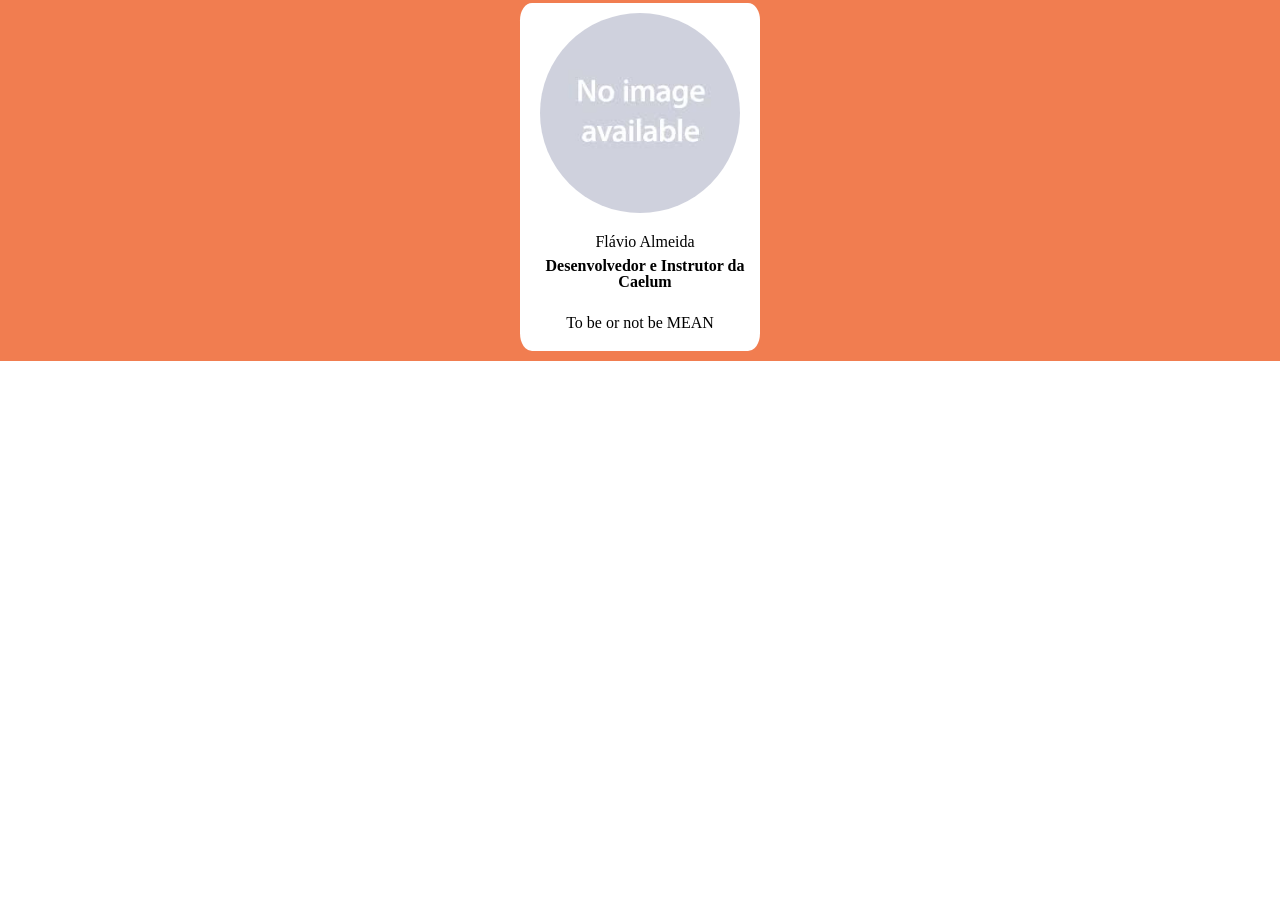
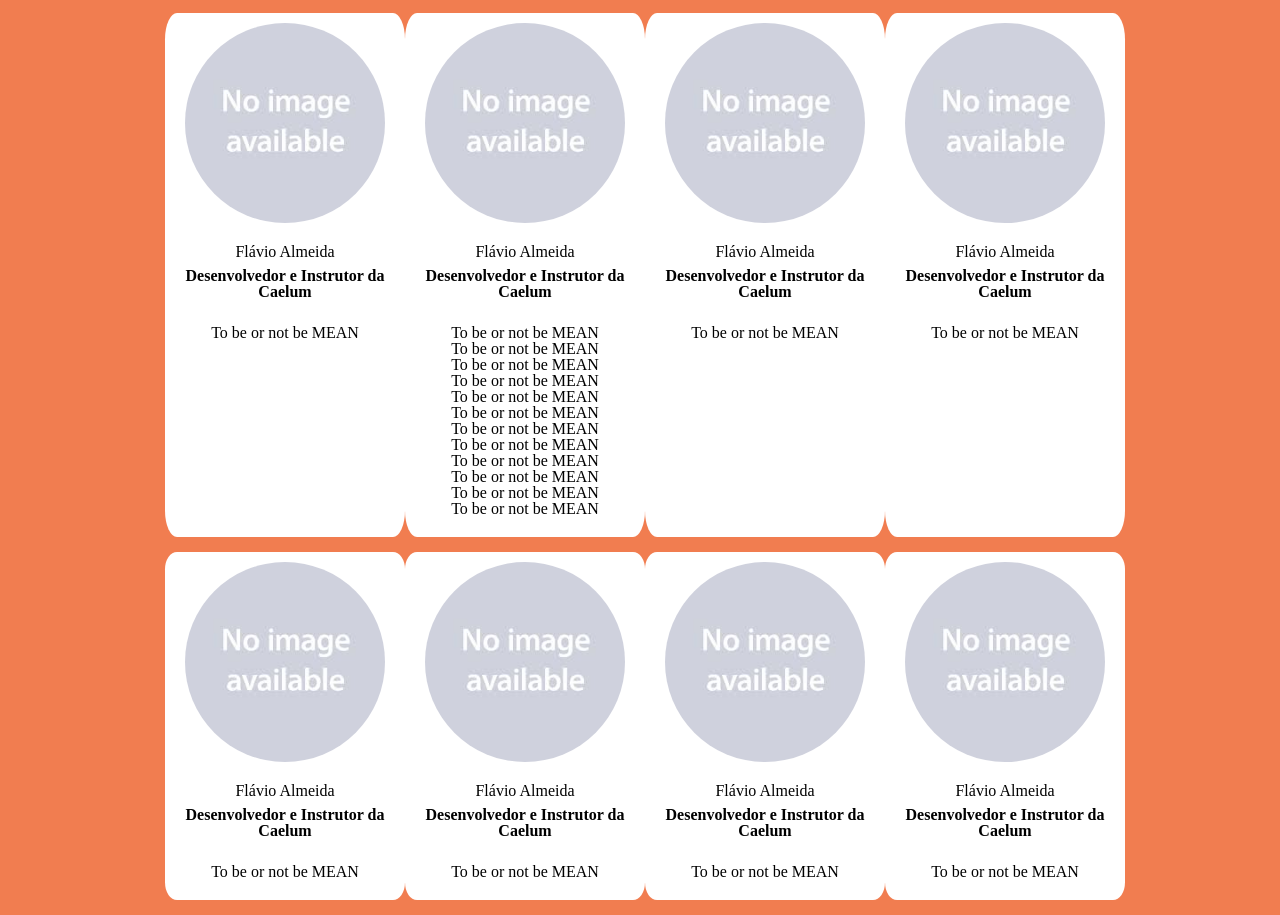
Before and after one commit to IrlanFreitas/AluraConf, a plain HTML site: page index.html in a window 1280 px wide. Shown: the part 668-1583 px from the top of the page. Before the commit the page ends 1029 px from the top, so only its background shows below. Drawn offline with Linux system fonts and the light colour scheme.

Commit message:
Painel - Falta ajuste de redimencionamento

```diff
--- a/css/header.css
+++ b/css/header.css
@@ -11,15 +11,13 @@ header a {
     color: white;
 }
 
-
-
-header > *, ul {
+header > *,header ul {
     display: flex;
     justify-content: center;
     align-items: center;
 }
 
-ul :nth-child(2) {
+header ul :nth-child(2) {
     margin-left: 10px;
 }
 
--- a/css/painel.css
+++ b/css/painel.css
@@ -1,5 +1,5 @@
 main .titulo {
-    font-size: 2.3em;
+    font-size: 2em;
     text-transform: uppercase;
 }
 
@@ -17,7 +17,7 @@ main .titulo, main .subTitulo {
 main {
     background-color: #F17D50;
     padding-top: 10px;
-    padding-bottom: 10px;
+    padding-bottom: 15px;
 }
 
 .imgPaletrante {
@@ -27,20 +27,45 @@ main {
     margin-bottom: 10px;
 }
 
-.descricaoPalestrante {
+.nomePalestrante {
     text-transform: capitalize;
     line-height: 2em;
 }
 
-main li {
+.palestrante {
     background-color: white;
     margin-top: 15px;
     padding: 10px;
     border-radius: 5%;
     text-align: center;
-    width: 240px;
+    min-width: 240px;
+    margin-left: 5px;
+    margin-right: 5px;
 }
 
-main li h1 {
+.descricaoPalestrante {
+    background-color: white;
+    margin-top: 15px;
+    padding: 10px;
+    border-radius: 5%;
+    text-align: center;
+    height: auto !important;
+}
+
+.descricaoPalestrante li {
+    display: block;
+}
+
+.palestrante h1 {
     font-weight: bold;
 }
+
+.painelPalestrantes {
+    display: grid;
+    grid-template-columns: 25% 25% 25% 25%;
+    /* grid-auto-rows: auto; */
+    /* grid-template-rows: auto auto; */
+    /* grid-auto-rows: minmax(100px, auto); */
+    width: 75vw;
+    margin: auto;
+}
--- a/css/sobre.css
+++ b/css/sobre.css
@@ -12,3 +12,8 @@
     padding-left: 5px;
     padding-right: 5px;
 }
+
+.sobre {
+    padding-bottom: 10px;
+    padding-top: 5px;
+}
--- a/index.html
+++ b/index.html
@@ -2,8 +2,8 @@
 <html lang="pt-br">
 
 <head>
-        <!-- C:\Users\Dell-5547\Documents\Desenvolvimento\Side Projects\AluraConf\img\ -->
-    <link href="img/front.png" rel="icon" >
+    <!-- C:\Users\Dell-5547\Documents\Desenvolvimento\Side Projects\AluraConf\img\ -->
+    <link href="img/front.png" rel="icon">
     <title>AluraConf</title>
     <meta charset="UTF-8">
     <meta name="viewport" content="width=device-width, initial-scale=1">
@@ -36,20 +36,103 @@
         <h1 class="titulo">Muito conteúdo: do frontend ao backend</h1>
         <h2 class="subTitulo">30 de Maio de 2017 - na Cidade Maravilhosa</h2>
         <p>Com a AluraConf abordaremos o que há de novidade e conhecimentos essenciais a um desenvolvedor mobile.</p>
-        <p>É uma grande chance de ficar por dentro dos assuntos de Android, iOS, Web mobile, desenvolvimento híbrido, UX, além da parte backend com Rest, Microservices, e</p>
+        <p>É uma grande chance de ficar por dentro dos assuntos de Android, iOS, Web mobile, desenvolvimento híbrido, UX, além
+            da parte backend com Rest, Microservices, e</p>
         <p>BigData. O desenvolvedor atualizado vai estar aqui.</p>
     </section>
     <main id="painel">
         <h1 class="titulo">Palestrantes</h1>
         <h2 class="subTitulo">Aprenda com os palestrantes&nbsp;que são referencia no&nbsp;mercado</h2>
-        <ul>
-            <li>
+        <ul class="painelPalestrantes">
+            <li class="palestrante">
                 <figure>
                     <img class="imgPaletrante" src="./img/palestrantes/placeholder.jpeg" alt="Palestrante">
-                    <figcaption class="descricaoPalestrante">Flávio Almeida</figcaption>
+                    <figcaption class="nomePalestrante">Flávio Almeida</figcaption>
                 </figure>
                 <h1> Desenvolvedor e Instrutor da Caelum</h1>
-                <ul>
+                <ul class="descricaoPalestrante">
+                    <li>To be or not be MEAN</li>
+                </ul>
+            </li>
+            <li class="palestrante">
+                <figure>
+                    <img class="imgPaletrante" src="./img/palestrantes/placeholder.jpeg" alt="Palestrante">
+                    <figcaption class="nomePalestrante">Flávio Almeida</figcaption>
+                </figure>
+                <h1> Desenvolvedor e Instrutor da Caelum</h1>
+                <ul class="descricaoPalestrante">
+                    <li>To be or not be MEAN</li>
+                    <li>To be or not be MEAN</li>
+                    <li>To be or not be MEAN</li>
+                    <li>To be or not be MEAN</li>
+                    <li>To be or not be MEAN</li>
+                    <li>To be or not be MEAN</li>
+                    <li>To be or not be MEAN</li>
+                    <li>To be or not be MEAN</li>
+                    <li>To be or not be MEAN</li>
+                    <li>To be or not be MEAN</li>
+                    <li>To be or not be MEAN</li>
+                    <li>To be or not be MEAN</li>
+
+                </ul>
+            </li>
+            <li class="palestrante">
+                <figure>
+                    <img class="imgPaletrante" src="./img/palestrantes/placeholder.jpeg" alt="Palestrante">
+                    <figcaption class="nomePalestrante">Flávio Almeida</figcaption>
+                </figure>
+                <h1> Desenvolvedor e Instrutor da Caelum</h1>
+                <ul class="descricaoPalestrante">
+                    <li>To be or not be MEAN</li>
+                </ul>
+            </li>
+            <li class="palestrante">
+                <figure>
+                    <img class="imgPaletrante" src="./img/palestrantes/placeholder.jpeg" alt="Palestrante">
+                    <figcaption class="nomePalestrante">Flávio Almeida</figcaption>
+                </figure>
+                <h1> Desenvolvedor e Instrutor da Caelum</h1>
+                <ul class="descricaoPalestrante">
+                    <li>To be or not be MEAN</li>
+                </ul>
+            </li>
+            <li class="palestrante">
+                <figure>
+                    <img class="imgPaletrante" src="./img/palestrantes/placeholder.jpeg" alt="Palestrante">
+                    <figcaption class="nomePalestrante">Flávio Almeida</figcaption>
+                </figure>
+                <h1> Desenvolvedor e Instrutor da Caelum</h1>
+                <ul class="descricaoPalestrante">
+                    <li>To be or not be MEAN</li>
+                </ul>
+            </li>
+            <li class="palestrante">
+                <figure>
+                    <img class="imgPaletrante" src="./img/palestrantes/placeholder.jpeg" alt="Palestrante">
+                    <figcaption class="nomePalestrante">Flávio Almeida</figcaption>
+                </figure>
+                <h1> Desenvolvedor e Instrutor da Caelum</h1>
+                <ul class="descricaoPalestrante">
+                    <li>To be or not be MEAN</li>
+                </ul>
+            </li>
+            <li class="palestrante">
+                <figure>
+                    <img class="imgPaletrante" src="./img/palestrantes/placeholder.jpeg" alt="Palestrante">
+                    <figcaption class="nomePalestrante">Flávio Almeida</figcaption>
+                </figure>
+                <h1> Desenvolvedor e Instrutor da Caelum</h1>
+                <ul class="descricaoPalestrante">
+                    <li>To be or not be MEAN</li>
+                </ul>
+            </li>
+            <li class="palestrante">
+                <figure>
+                    <img class="imgPaletrante" src="./img/palestrantes/placeholder.jpeg" alt="Palestrante">
+                    <figcaption class="nomePalestrante">Flávio Almeida</figcaption>
+                </figure>
+                <h1> Desenvolvedor e Instrutor da Caelum</h1>
+                <ul class="descricaoPalestrante">
                     <li>To be or not be MEAN</li>
                 </ul>
             </li>
```
